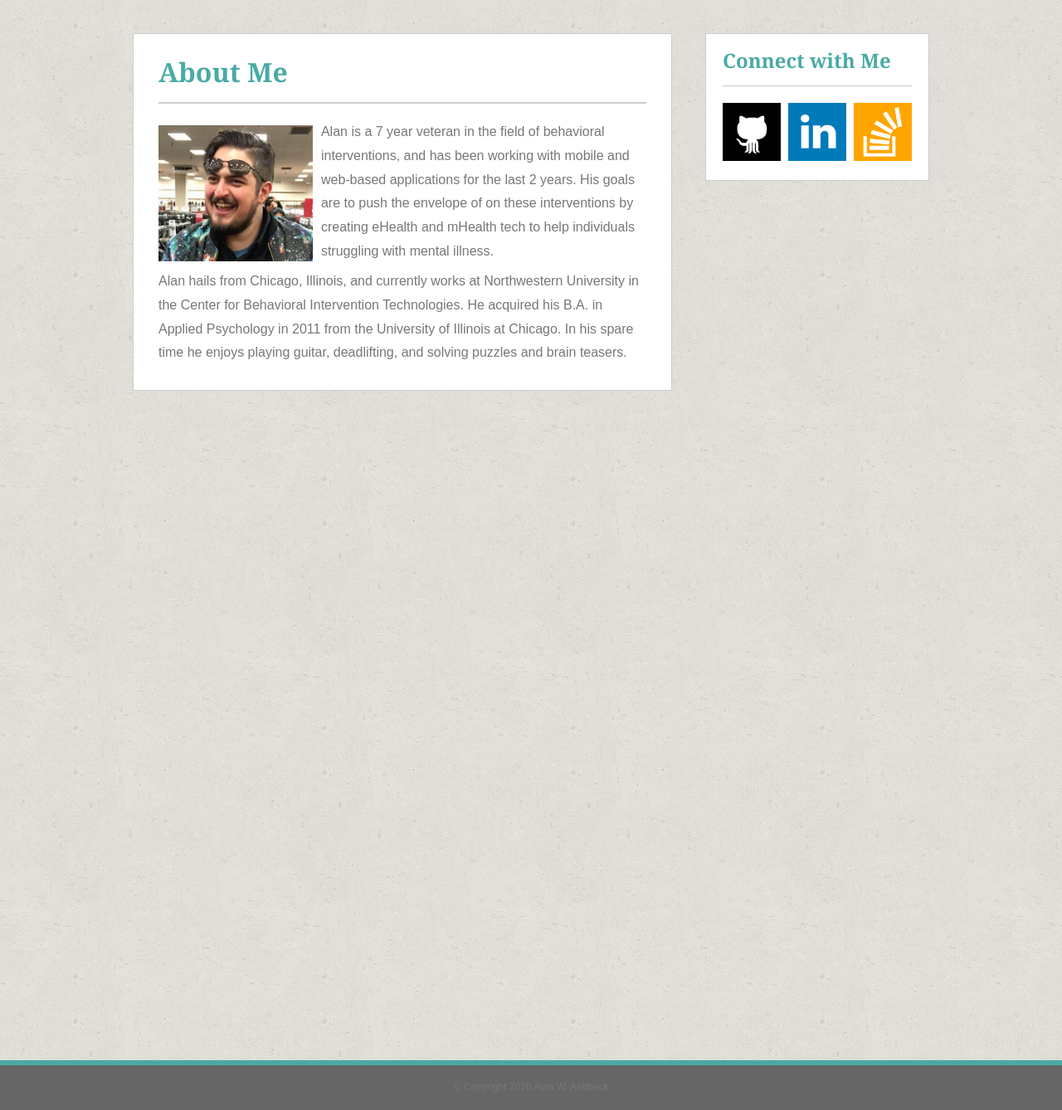
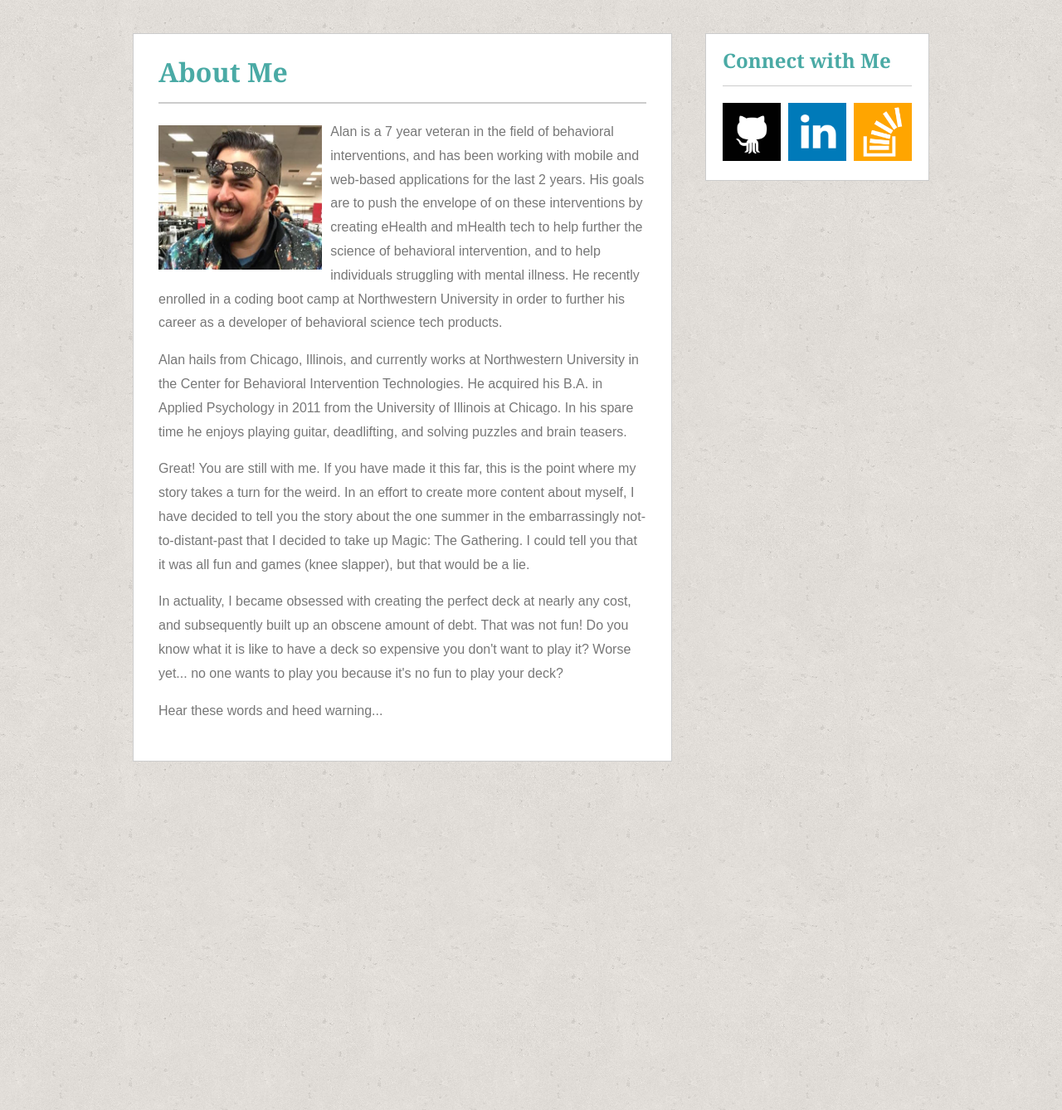
Before and after one commit to a-ashbeck/Basic-Portfolio, a PHP site: page / in a window 1280 px wide. Shown: the part 60-1398 px from the top of the page at 83% size. Run offline with PHP 8.4, Linux system fonts and the light colour scheme.

Commit message:
Add content and update portfolio hover

```diff
--- a/assets/css/style.css
+++ b/assets/css/style.css
@@ -36,6 +36,7 @@ h3 {
 p {
   font-size: 16px;
   line-height: 1.8;
+  margin-bottom: 16px;
 }
 
 a {
@@ -90,11 +91,17 @@ nav a {
 .main-content {
   border-color: #dddddd;
   width: 960px;
-  margin: 0 auto -120px;
-  padding-bottom: 120px;
+  margin: 0 auto;
+  padding-bottom: 60px;
   overflow: scroll;
   padding-top: 40px;
   min-height: 100%;
+}
+
+.main-content:after {
+    content: " ";
+    display: table;
+    clear: both;
 }
 
 .main-section {
@@ -103,7 +110,7 @@ nav a {
   width: 650px;
   border: 1px solid #cccccc;
   padding: 30px;
-  margin-bottom: 40px;
+  /*margin-bottom: 40px;*/
 }
 
 .side-bar {
@@ -138,7 +145,7 @@ nav a {
 
 /*About image styles*/
 #alan-face {
-  padding: 6px 10px 10px 0;
+  padding: 6px 10px 0px 0;
   height: 180px;
   float: left;
 }
@@ -146,7 +153,7 @@ nav a {
 /* Form content styles */
 textarea {
   width: 100%;
-  height: 150px;
+  height: 200px;
   padding: 4px 8px;
   resize: none;
   margin: 6px 0px 22px 0px;
@@ -215,8 +222,16 @@ button {
   position: relative;
 }
 
+.portfolio-images:hover {
+  opacity: 0.75;
+}
+
+.right {
+  float: right;
+}
+
 .left {
-  margin-left: 36px;
+  float: left;
 }
 
 /* Footer styles */
--- a/index.html
+++ b/index.html
@@ -21,10 +21,19 @@
       <h1 class="h1-main">About Me</h1>
       <p>
         <img id="alan-face" src="assets/images/alanface.jpg" alt="Alan's Face">
-        Alan is a 7 year veteran in the field of behavioral interventions, and has been working with mobile and web-based applications for the last 2 years. His goals are to push the envelope of on these interventions by creating eHealth and mHealth tech to help individuals struggling with mental illness.
+        Alan is a 7 year veteran in the field of behavioral interventions, and has been working with mobile and web-based applications for the last 2 years. His goals are to push the envelope of on these interventions by creating eHealth and mHealth tech to help further the science of behavioral intervention, and to help individuals struggling with mental illness. He recently enrolled in a coding boot camp at Northwestern University in order to further his career as a developer of behavioral science tech products.
       </p>
       <p>
         Alan hails from Chicago, Illinois, and currently works at Northwestern University in the Center for Behavioral Intervention Technologies. He acquired his B.A. in Applied Psychology in 2011 from the University of Illinois at Chicago. In his spare time he enjoys playing guitar, deadlifting, and solving puzzles and brain teasers.
+      </p>
+      <p>
+        Great! You are still with me. If you have made it this far, this is the point where my story takes a turn for the weird. In an effort to create more content about myself, I have decided to tell you the story about the one summer in the embarrassingly not-to-distant-past that I decided to take up Magic: The Gathering. I could tell you that it was all fun and games (knee slapper), but that would be a lie.
+      </p>
+      <p>
+        In actuality, I became obsessed with creating the perfect deck at nearly any cost, and subsequently built up an obscene amount of debt. That was not fun! Do you know what it is like to have a deck so expensive you don't want to  play it? Worse yet... no one wants to play you because it's no fun to play your deck?
+      </p>
+      <p>
+        Hear these words and heed warning...
       </p>
     </section>
     <section class="side-bar">
```
Also changed, not shown: portfolio.html (+5 -5 lines). Lines whose indentation alone changed are shown as unchanged.
